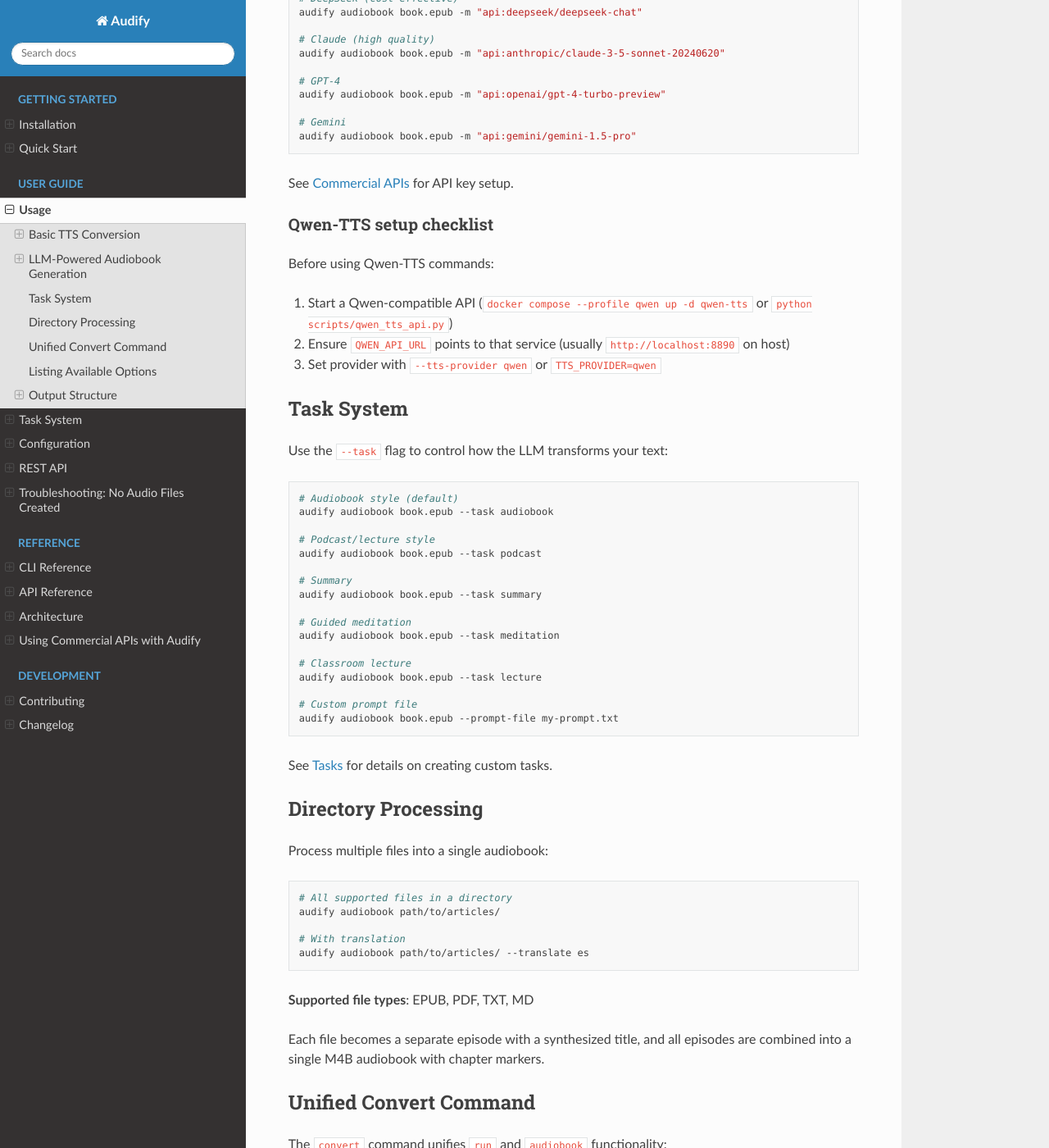
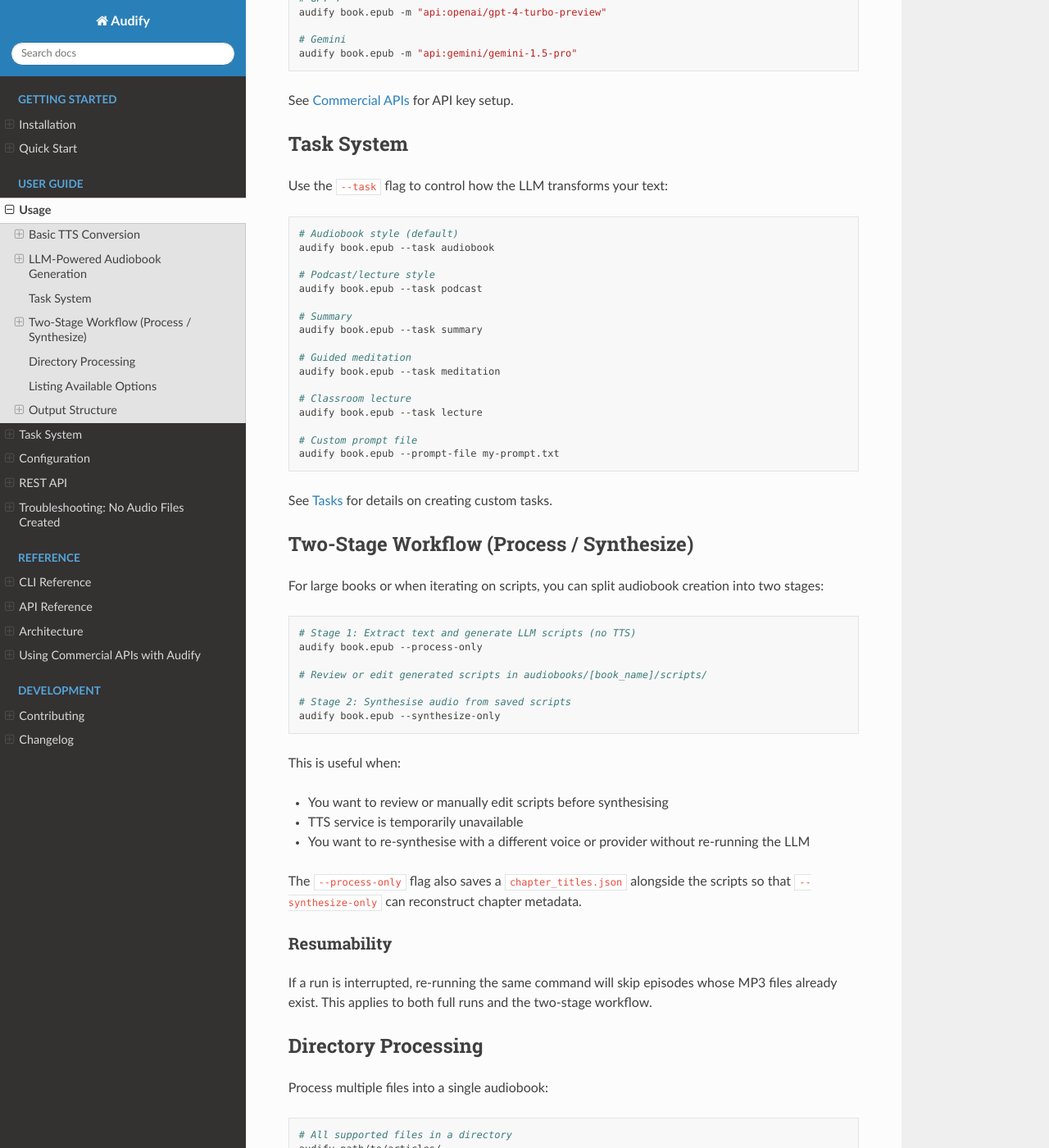
Before and after one commit to garciadias/audify, a Sphinx documentation site: the page built from docs/usage.md, in a window 1280 px wide and 1400 px high, scrolled down 1815 px. Shown: the whole window at 82% size. Built offline with Sphinx 7.4.7 and the Read the Docs theme 3.1.0, drawn with Linux system fonts in a browser that asks for light colours; some of the changed text lies outside the part shown.

Commit message:
Merge main improvements into Qwen TTS branch
- Docker Compose uses explicit --profile flags for selective service startup
- Add --task direct examples throughout usage docs and CLI help
- Add SubcommandAwareGroup fix for Click subcommand-as-argument bug
- Add OSError handling on container input/output sync with graceful fallbacks
- Add LLM chunk token-size safety net warnings
- Add resumability improvements: empty chapter title handling, script
  validation fix, process-only skip of TTS preflight check
- Update docs: Two-Stage Workflow section, pipeline env vars, Docker
  profiles table, simplified CLI examples
- Remove Qwen-TTS configuration examples from docs to match upstream
- Keep Qwen TTS integration code (text_to_speech.py, api_config.py,
  constants.py, Dockerfile, docker-compose, qwen_tts_api.py)

````diff
--- a/docs/usage.md
+++ b/docs/usage.md
@@ -5,26 +5,23 @@
 Convert ebooks directly to audio without LLM processing:
 
 ```bash
-# EPUB to audiobook
-audify run book.epub
+# EPUB to audiobook (direct TTS, no LLM)
+audify book.epub --task direct
 
 # PDF to audio
-audify run document.pdf
+audify document.pdf --task direct
 
 # Specify language (affects voice selection and TTS)
-audify run book.epub --language pt
+audify book.epub --task direct --language pt
 
 # Translate content (text is translated before TTS)
-audify run book.epub --translate es
+audify book.epub --task direct --translate es
 
 # Combined: source language with translation
-audify run book.epub --language en --translate es
+audify book.epub --task direct --language en --translate es
 
 # Choose TTS provider
-audify run book.epub --tts-provider openai
-
-# Qwen-TTS direct conversion (current CLI form)
-audify book.epub --task direct --tts-provider qwen
+audify book.epub --task direct --tts-provider openai
 ```
 
 ### Understanding --language and --translate
@@ -39,13 +36,13 @@
 
 ```bash
 # Translate an English book to Spanish audio
-audify run english-book.epub --language en --translate es
+audify english-book.epub --task direct --language en --translate es
 
 # Portuguese book to French audio
-audify run book.epub --language pt --translate fr
+audify book.epub --task direct --language pt --translate fr
 
 # Without source language specified, translation uses the autodetected language
-audify run mixed-language-book.epub --translate es
+audify mixed-language-book.epub --task direct --translate es
 ```
 
 ## LLM-Powered Audiobook Generation
@@ -53,23 +50,20 @@
 Use an LLM to transform text into engaging audiobook scripts before TTS:
 
 ```bash
-# Default audiobook style
-audify audiobook book.epub
+# Default audiobook style (--task audiobook is the default)
+audify book.epub
 
 # Limit chapters
-audify audiobook book.epub --max-chapters 5
+audify book.epub --max-chapters 5
 
 # Custom voice and language
-audify audiobook book.epub --voice af_bella --language en
+audify book.epub --voice af_bella --language en
 
 # With translation (LLM processes source text, then script is translated for synthesis)
-audify audiobook book.epub --translate pt
+audify book.epub --translate pt
 
 # Full workflow: extract as English, LLM processes English text, translate script to Spanish, synthesize
-audify audiobook book.epub --language en --translate es -m "api:deepseek/deepseek-chat"
-
-# Qwen-TTS + Ollama local model (current CLI form)
-audify book.epub --task audiobook --tts-provider qwen -m gemma4:31b
+audify book.epub --language en --translate es -m "api:deepseek/deepseek-chat"
 ```
 
 :::{note}
@@ -80,27 +74,19 @@
 
 ```bash
 # DeepSeek (cost-effective)
-audify audiobook book.epub -m "api:deepseek/deepseek-chat"
+audify book.epub -m "api:deepseek/deepseek-chat"
 
 # Claude (high quality)
-audify audiobook book.epub -m "api:anthropic/claude-3-5-sonnet-20240620"
+audify book.epub -m "api:anthropic/claude-3-5-sonnet-20240620"
 
 # GPT-4
-audify audiobook book.epub -m "api:openai/gpt-4-turbo-preview"
+audify book.epub -m "api:openai/gpt-4-turbo-preview"
 
 # Gemini
-audify audiobook book.epub -m "api:gemini/gemini-1.5-pro"
+audify book.epub -m "api:gemini/gemini-1.5-pro"
 ```
 
 See [Commercial APIs](commercial-apis.md) for API key setup.
-
-### Qwen-TTS setup checklist
-
-Before using Qwen-TTS commands:
-
-1. Start a Qwen-compatible API (`docker compose --profile qwen up -d qwen-tts` or `python scripts/qwen_tts_api.py`)
-2. Ensure `QWEN_API_URL` points to that service (usually `http://localhost:8890` on host)
-3. Set provider with `--tts-provider qwen` or `TTS_PROVIDER=qwen`
 
 ## Task System
 
@@ -108,25 +94,54 @@
 
 ```bash
 # Audiobook style (default)
-audify audiobook book.epub --task audiobook
+audify book.epub --task audiobook
 
 # Podcast/lecture style
-audify audiobook book.epub --task podcast
+audify book.epub --task podcast
 
 # Summary
-audify audiobook book.epub --task summary
+audify book.epub --task summary
 
 # Guided meditation
-audify audiobook book.epub --task meditation
+audify book.epub --task meditation
 
 # Classroom lecture
-audify audiobook book.epub --task lecture
+audify book.epub --task lecture
 
 # Custom prompt file
-audify audiobook book.epub --prompt-file my-prompt.txt
+audify book.epub --prompt-file my-prompt.txt
 ```
 
 See [Tasks](tasks.md) for details on creating custom tasks.
+
+## Two-Stage Workflow (Process / Synthesize)
+
+For large books or when iterating on scripts, you can split audiobook creation
+into two stages:
+
+```bash
+# Stage 1: Extract text and generate LLM scripts (no TTS)
+audify book.epub --process-only
+
+# Review or edit generated scripts in audiobooks/[book_name]/scripts/
+
+# Stage 2: Synthesise audio from saved scripts
+audify book.epub --synthesize-only
+```
+
+This is useful when:
+
+- You want to review or manually edit scripts before synthesising
+- TTS service is temporarily unavailable
+- You want to re-synthesise with a different voice or provider without re-running the LLM
+
+The `--process-only` flag also saves a `chapter_titles.json` alongside the scripts so that `--synthesize-only` can reconstruct chapter metadata.
+
+### Resumability
+
+If a run is interrupted, re-running the same command will skip episodes whose
+MP3 files already exist. This applies to both full runs and the two-stage
+workflow.
 
 ## Directory Processing
 
@@ -134,30 +149,15 @@
 
 ```bash
 # All supported files in a directory
-audify audiobook path/to/articles/
+audify path/to/articles/
 
 # With translation
-audify audiobook path/to/articles/ --translate es
+audify path/to/articles/ --translate es
 ```
 
 **Supported file types**: EPUB, PDF, TXT, MD
 
 Each file becomes a separate episode with a synthesized title, and all episodes are combined into a single M4B audiobook with chapter markers.
-
-## Unified Convert Command
-
-The `convert` command unifies `run` and `audiobook` functionality:
-
-```bash
-# Direct TTS (equivalent to audify run)
-audify convert book.epub --task direct
-
-# Audiobook (equivalent to audify audiobook)
-audify convert book.epub --task audiobook
-
-# Podcast style
-audify convert book.epub --task podcast
-```
 
 ## Listing Available Options
 
@@ -183,7 +183,7 @@
 
 ## Output Structure
 
-### Basic TTS (`audify run`)
+### Basic TTS (`audify book.epub --task direct`)
 
 ```text
 data/output/[book_name]/
@@ -194,7 +194,7 @@
     book_name.m4b          # Final audiobook
 ```
 
-### LLM Audiobook (`audify audiobook`)
+### LLM Audiobook (`audify book.epub`)
 
 ```text
 audiobooks/[book_name]/
@@ -204,6 +204,7 @@
     scripts/
         episode_001_script.txt
         original_text_001.txt
+        chapter_titles.json
     chapters.txt
     book_name.m4b
 ```
````
Also changed, not shown: README.md (+38 -118 lines), docs/configuration.md (+18 -32 lines), 2 other files.
